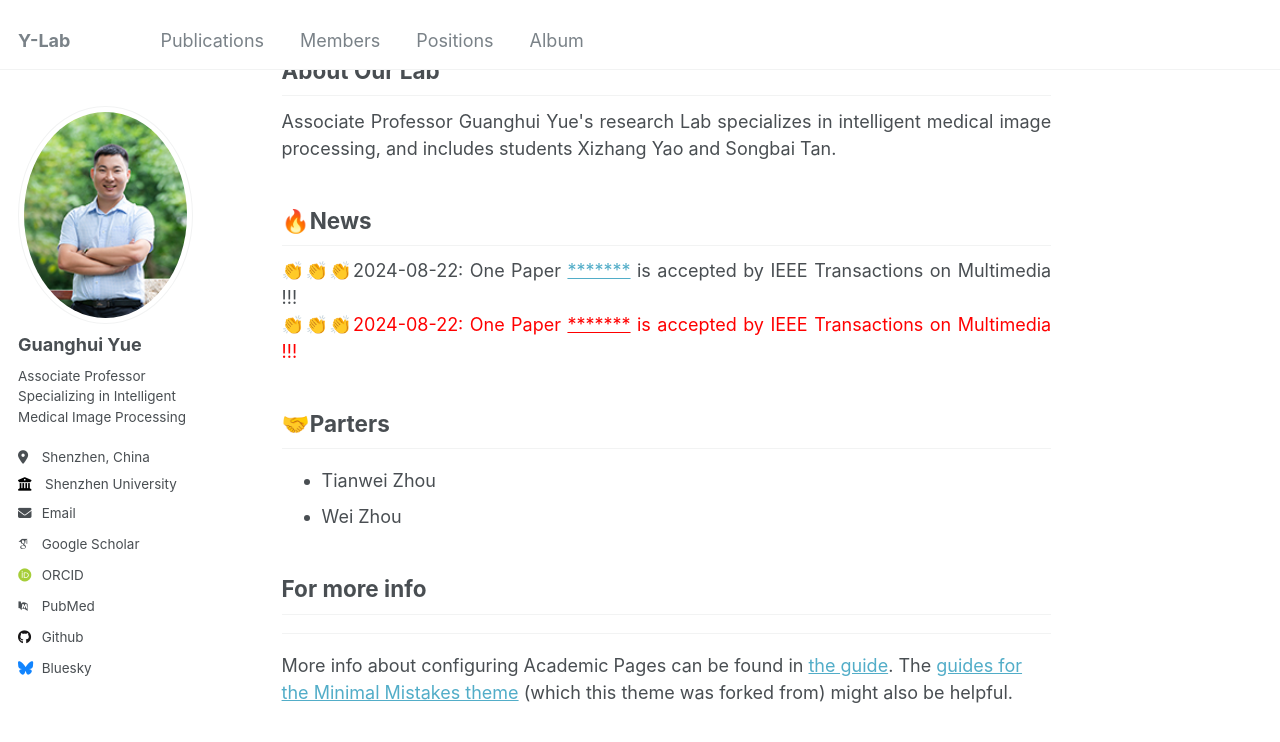
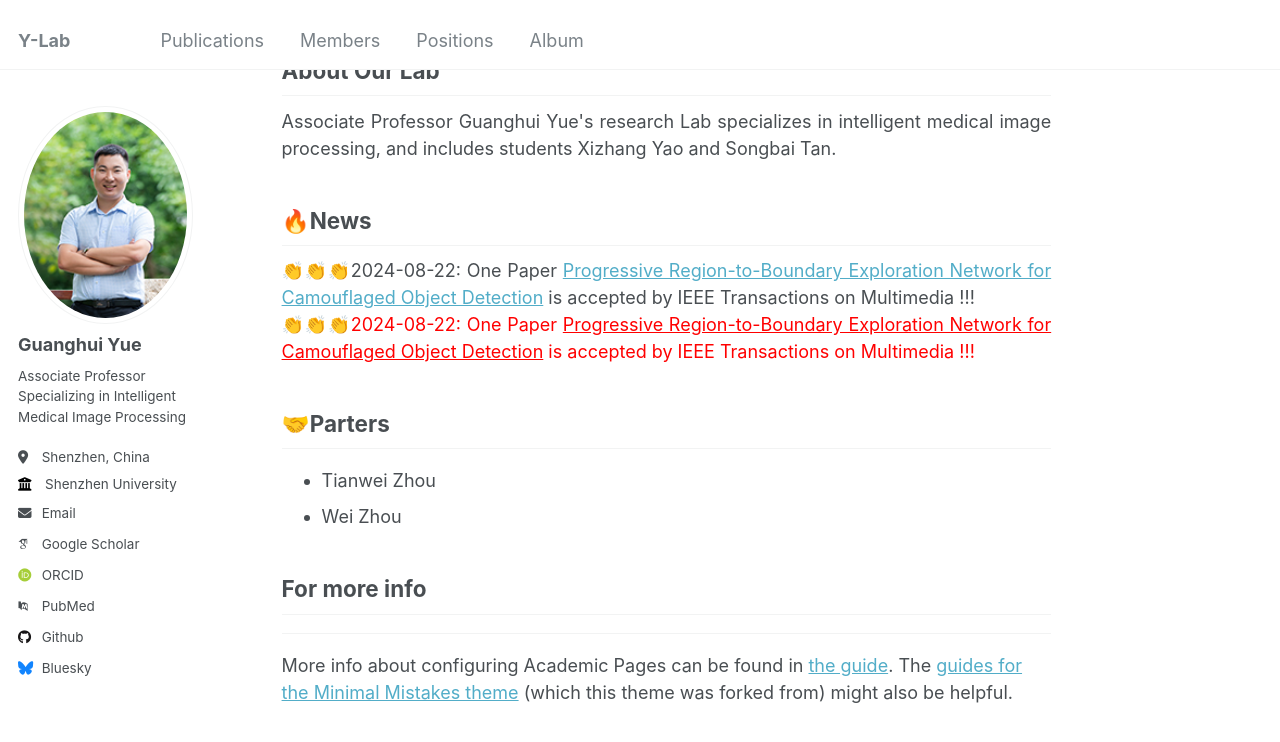
Before and after one commit to Guanghui-Yue/Guanghui-Yue.github.io, a Jekyll site: the page built from _pages/about.md, in a window 1280 px wide and 900 px high, scrolled down 536 px. Shown: the top 742 px of the window. Built offline with Jekyll 4.4.1, drawn with Linux system fonts in a browser that asks for light colours; some web fonts are replaced.

Commit message:
Update about.md

```diff
--- a/_pages/about.md
+++ b/_pages/about.md
@@ -124,10 +124,10 @@ Associate Professor Guanghui Yue's research Lab specializes in intelligent medic
 
 ## 🔥News
 <div style="text-align:justify;">
-&#x1F44F;&#x1F44F;&#x1F44F;2024-08-22: One Paper <a href="https://www.example.com">*******</a> is accepted by IEEE Transactions on Multimedia !!!
+&#x1F44F;&#x1F44F;&#x1F44F;2024-08-22: One Paper <a href="https://www.example.com">Progressive Region-to-Boundary Exploration Network for Camouflaged Object Detection</a> is accepted by IEEE Transactions on Multimedia !!!
 </div>
 <div style="text-align:justify;">
-  <span style="color: red;">&#x1F44F;&#x1F44F;&#x1F44F;2024-08-22: One Paper <a href="https://www.example.com" style="color: red;">*******</a> is accepted by IEEE Transactions on Multimedia !!!</span>
+  <span style="color: red;">&#x1F44F;&#x1F44F;&#x1F44F;2024-08-22: One Paper <a href="https://www.example.com" style="color: red;">Progressive Region-to-Boundary Exploration Network for Camouflaged Object Detection</a> is accepted by IEEE Transactions on Multimedia !!!</span>
 </div>
 ## 🤝Parters
 - Tianwei Zhou
```
